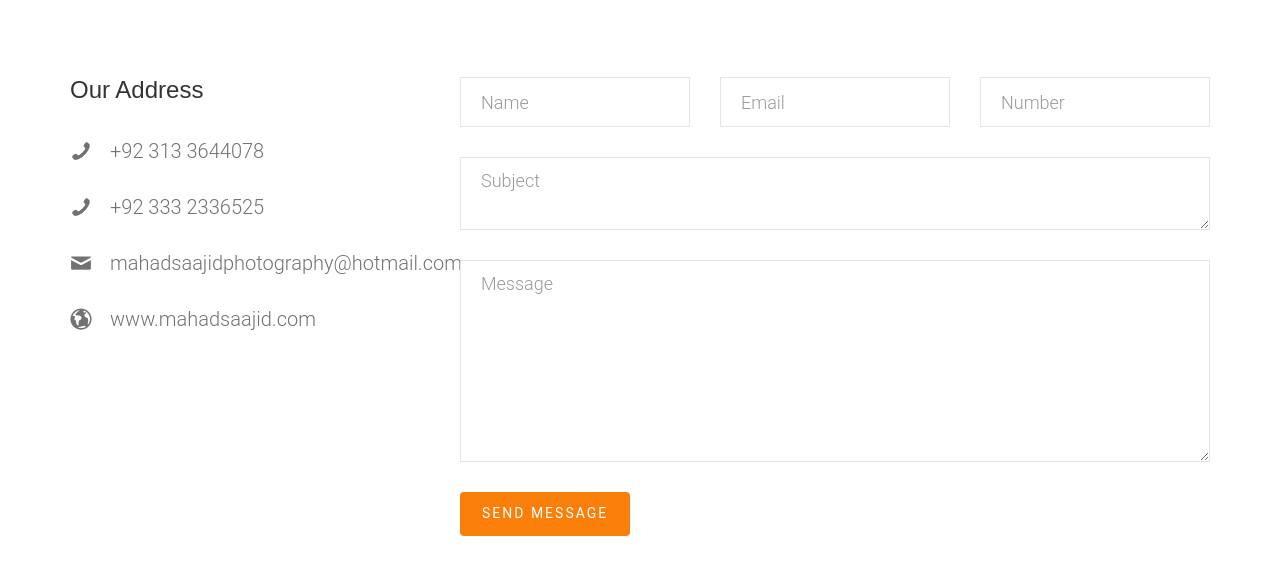
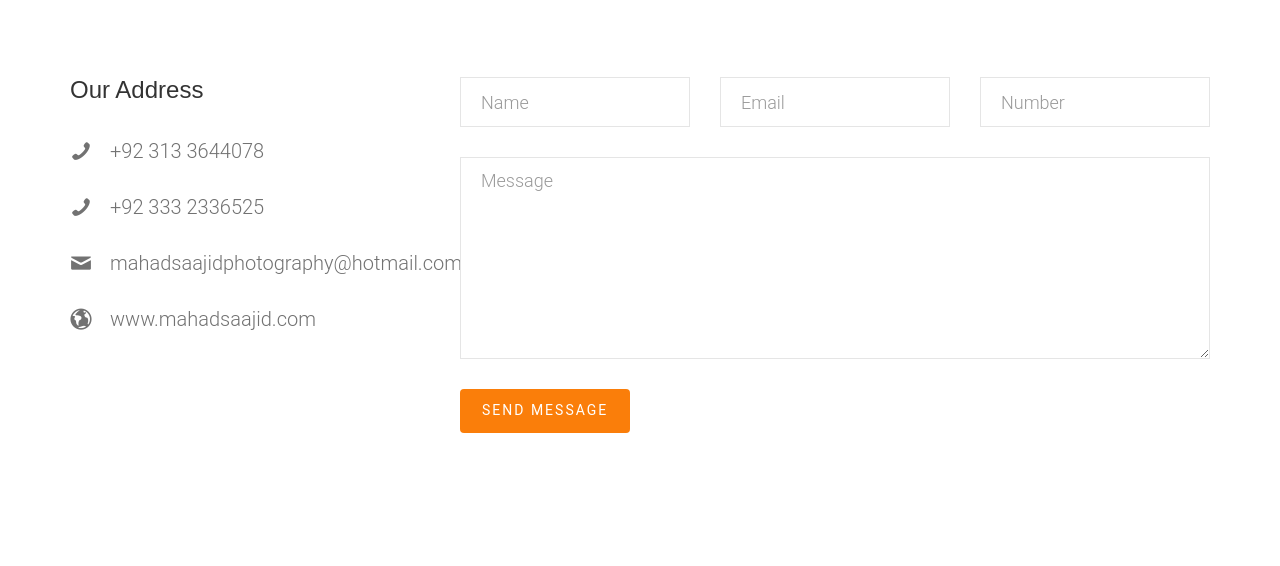
Before and after one commit to AmmarAliShah/MahadSaajidPhoto.github.io, a plain HTML site: page contact.html in a window 1280 px wide. Shown: the part 348-914 px from the top of the page. Drawn offline with Linux system fonts and the light colour scheme; some packages are replaced by stand-ins of ours; no server answers; files whose address does not match are found by name.

Commit message:
contact-no-working final 02

```diff
--- a/contact.html
+++ b/contact.html
@@ -136,11 +136,6 @@
 							</div>
 							<div class="col-md-12">
 								<div class="form-group">
-									<textarea name="" class="form-control" id="" cols="10" rows="2" placeholder="Subject"></textarea>
-								</div>
-							</div>
-							<div class="col-md-12">
-								<div class="form-group">
 									<textarea name="" class="form-control" id="" cols="30" rows="7" placeholder="Message"></textarea>
 								</div>
 							</div>
```
